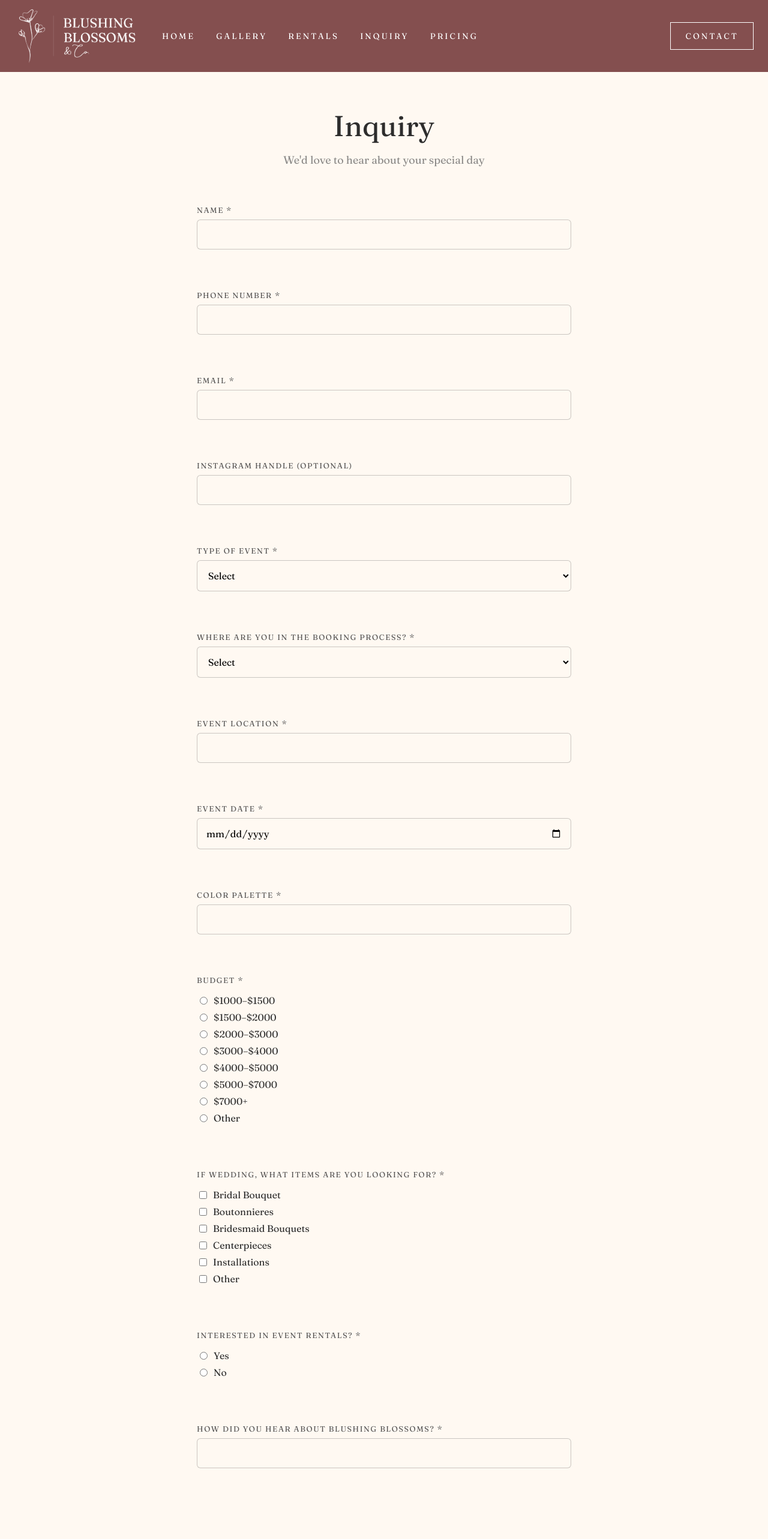
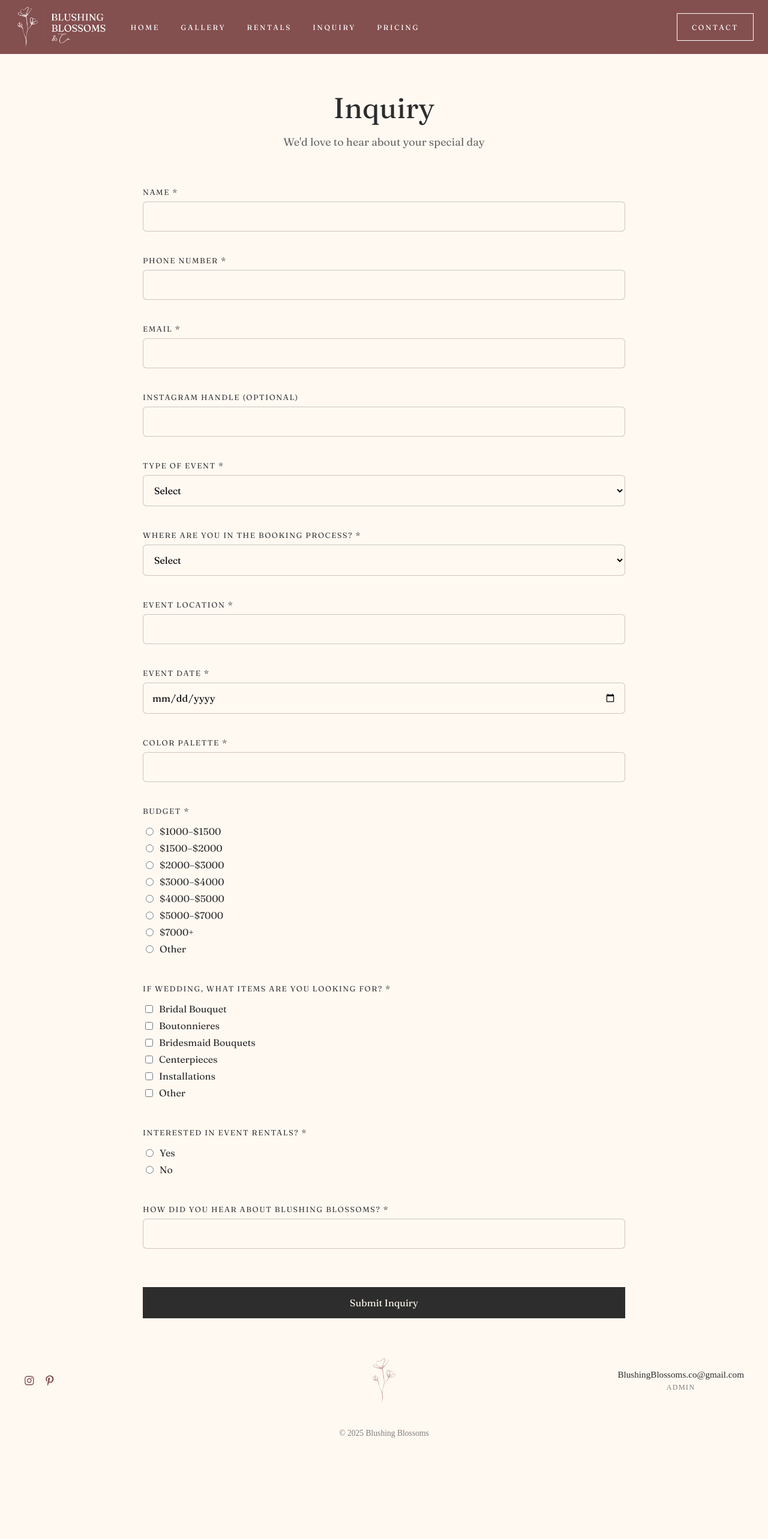
Before and after one commit to zburnsie/blushing-blossoms, a React (Vite) app in the folder frontend/: page /inquiry in a window 1280 px wide. Shown: the top 2566 px of the page at 60% size. After the commit the page ends 2414 px from the top, so only its background shows below. Built offline with nearby package versions, Linux system fonts and the light colour scheme.

Commit message:
fixing some css

```diff
--- a/frontend/src/components/Layout.css
+++ b/frontend/src/components/Layout.css
@@ -26,7 +26,7 @@
 }
 
 .nav-logo img {
-  height: 120px;           /* increase/decrease logo size */
+  height: 90px;           /* increase/decrease logo size */
   width: auto;
   margin-top: 0;
 }
@@ -48,7 +48,7 @@
   /* match the “airy” reference vibe */
   text-transform: uppercase;
   letter-spacing: 0.22em;
-  font-size: 0.85rem;
+  font-size: 0.75rem;
   font-weight: 400;
 }
 
@@ -71,7 +71,7 @@
   font-family: "Fraunces", serif;
   text-transform: uppercase;
   letter-spacing: 0.22em;
-  font-size: 0.85rem;
+  font-size: 0.75rem;
 }
 
 .contact-btn:hover {
--- a/frontend/src/styles/RentalRequest.css
+++ b/frontend/src/styles/RentalRequest.css
@@ -1,116 +1,162 @@
-/* Page */
+/* ===== Rentals page (match Inquiry styling) ===== */
+
+/* Page stays white */
 .rental-request-page {
-  padding: 4.5rem 1.25rem;
+  padding: 0rem 1rem; /* same breathing room as inquiry */
   font-family: "Fraunces", serif;
-  color: #2b2b2b;
+  color: #2d2d2d;
 }
 
-.form-container {
-  max-width: 720px;
+/* Soft container for the form */
+.rental-request-page .form-container {
+  background: #FFF9F2;
+  max-width: 900px; /* match inquiry width */
   margin: 0 auto;
+  padding: 2rem 3rem;
+  border-radius: 12px;
 }
 
 /* Heading */
-.heading-wrap {
+.rental-request-page .heading-wrap {
+  margin-bottom: 4rem; /* match inquiry */
   text-align: center;
-  margin-bottom: 3rem;
 }
 
-.subtitle {
-  color: #5a5a5a;
+.rental-request-page h1 {
+  font-size: 3rem;
+  line-height: 1.1;
+  margin-bottom: 1rem;
+  font-weight: 400;
+}
+
+.rental-request-page .subtitle {
+  font-size: 1.125rem;
+  opacity: 0.7;
+}
+
+/* Form layout */
+.rental-request-page form {
+  display: flex;
+  flex-direction: column;
+  gap: 2.5rem; /* match inquiry */
+}
+
+.rental-request-page .form-field {
+  display: flex;
+  flex-direction: column;
+}
+
+/* Labels */
+.rental-request-page .form-label {
+  font-size: 0.8rem;
+  letter-spacing: 0.12em;
+  text-transform: uppercase;
+  margin-bottom: 0.5rem;
+  opacity: 0.9;
+}
+
+/* Inputs */
+.rental-request-page .form-input {
+  width: 100%;
+  padding: 14px 14px;
+  border: 1px solid rgba(45, 45, 45, 0.25);
+  border-radius: 6px;
+  outline: none;
+  background-color: #FFF9F2; /* same “soft” input feel */
+  font-family: "Fraunces", serif;
   font-size: 1rem;
 }
 
-/* Form fields */
-.form-field {
-  margin-bottom: 1.75rem;
+.rental-request-page .form-input:focus {
+  border-color: rgba(45, 45, 45, 0.55);
 }
 
-.form-label {
+/* Checkbox / radio stacks (match inquiry) */
+.rental-request-page .checkbox-stack label,
+.rental-request-page .radio-stack label {
   display: block;
-  margin-bottom: 0.4rem;
-  font-size: 0.9rem;
-  color: #444;
+  margin: 8px 0;
+  font-size: 1rem;
 }
 
-.form-input {
-  width: 100%;
-  padding: 0.6rem 0.7rem;
-  border: 1px solid #ddd;
-  background: #fff;
-  font-family: inherit;
-  font-size: 0.95rem;
+.rental-request-page input[type="radio"],
+.rental-request-page input[type="checkbox"] {
+  margin-right: 10px;
+  transform: translateY(1px);
 }
 
-.form-input:focus {
-  outline: none;
-  border-color: #844f4f;
-  box-shadow: 0 0 0 2px rgba(132, 79, 79, 0.15);
-}
-
-/* Checkbox + qty layout */
-.checkbox-stack > div {
+/* If your rentals page has checkbox rows with qty inputs next to them */
+.rental-request-page .checkbox-stack > div {
   display: flex;
   align-items: center;
   gap: 12px;
+  margin: 8px 0;
 }
 
-.checkbox-stack label {
+.rental-request-page .checkbox-stack > div label {
   display: flex;
   align-items: center;
   gap: 6px;
+  margin: 0;
 }
 
-/* Quantity input */
-.checkbox-stack input[type="number"] {
-  width: 70px;
-  padding: 6px 10px;
-  font-family: inherit;
-  font-size: 0.95rem;
+/* Quantity input (styled like inquiry inputs) */
+.rental-request-page .checkbox-stack input[type="number"] {
+  width: 90px;
+  padding: 14px 14px;
+  border: 1px solid rgba(45, 45, 45, 0.25);
+  border-radius: 6px;
+  outline: none;
+  background-color: #FFF9F2;
+  font-family: "Fraunces", serif;
+  font-size: 1rem;
   text-align: center;
-  border: 1px solid #ddd;
-  background: #fff;
-  transition: border-color 0.2s ease, box-shadow 0.2s ease;
 }
 
-.checkbox-stack input[type="number"]:focus {
-  outline: none;
-  border-color: #844f4f;
-  box-shadow: 0 0 0 2px rgba(132, 79, 79, 0.15);
+.rental-request-page .checkbox-stack input[type="number"]:focus {
+  border-color: rgba(45, 45, 45, 0.55);
 }
 
 /* Submit */
-.submit-wrap {
-  margin-top: 2rem;
-  text-align: center;
+.rental-request-page .submit-wrap {
+  padding-top: 1.5rem; /* match inquiry */
 }
 
-.submit-btn {
-  height: 48px;
-  padding: 0 2.5rem;
-  border: 1px solid #2b2b2b;
-  background: transparent;
-  color: #2b2b2b;
+.rental-request-page .submit-btn {
+  width: 100%;
+  background: #2d2d2d;
+  color: #FFF9F2;
+  padding: 16px 32px;
+  border: none;
+  cursor: pointer;
+  transition: background-color 300ms ease;
   font-family: "Fraunces", serif;
-  letter-spacing: 0.16em;
-  text-transform: uppercase;
-  cursor: pointer;
-  transition: background-color 250ms ease, color 250ms ease;
+  font-size: 1rem;
 }
 
-.submit-btn:hover {
-  background: #844f4f;
-  border-color: #844f4f;
-  color: #fff;
+.rental-request-page .submit-btn:hover {
+  background: #1a1a1a;
 }
 
 /* Messages */
-.success {
-  margin-top: 1rem;
-  color: #2e6f4e;
+.rental-request-page .success {
+  color: #1f7a3a;
 }
 
-.error {
-  margin-top: 1rem;
-  color: #9b2c2c;
+.rental-request-page .error {
+  color: #c0392b;
 }
+
+/* Mobile-friendly padding */
+@media (max-width: 768px) {
+  .rental-request-page .form-container {
+    padding: 3rem 1.5rem;
+  }
+}
+
+/* Box sizing parity */
+.rental-request-page *,
+.rental-request-page *::before,
+.rental-request-page *::after {
+  box-sizing: border-box;
+}
```
